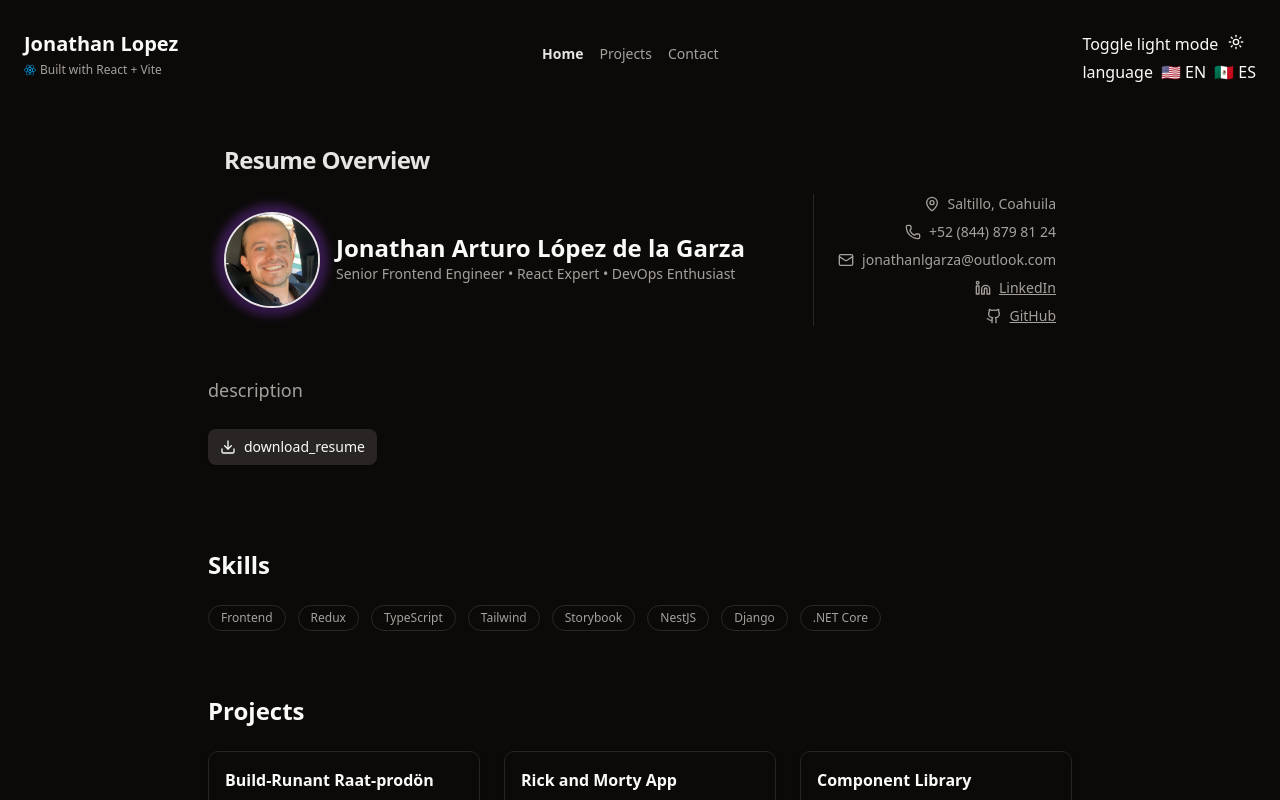
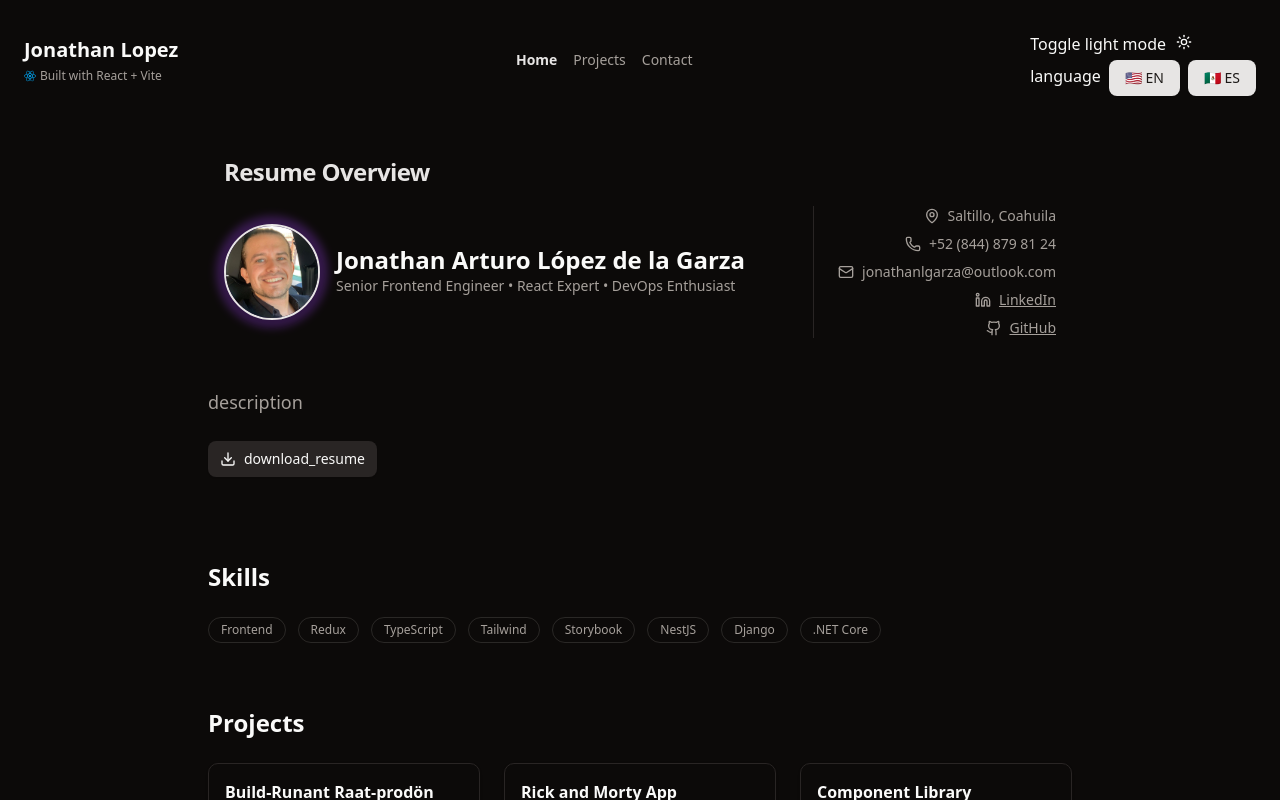
Before and after one commit to JonaLGarza/porfolio, a React (Vite) app: page / in a window 1280 px wide. Both pictures are taken after a click on the button "Go to Homepage". Shown: the top 800 px of the page. Built offline with nearby package versions, Linux system fonts and the light colour scheme.

Commit message:
added styles and basic component implementation to LanguagueSwitcher

```diff
--- a/src/components/molecules/LanguageSwitcher/LanguageSwitcher.tsx
+++ b/src/components/molecules/LanguageSwitcher/LanguageSwitcher.tsx
@@ -1,14 +1,15 @@
 import i18n from 'i18next';
 import { useTranslation } from 'react-i18next';
+import Button from '../../atoms/Button';
 
 export function LanguageSwitcher() {
   const changeLanguage = (lng: string) => i18n.changeLanguage(lng);
   const { t } = useTranslation();
   return (
     <div className="space-x-2 flex">
-      <p>{t('language')}</p>
-      <button onClick={() => changeLanguage('en')}>🇺🇸 EN</button>
-      <button onClick={() => changeLanguage('es')}>🇲🇽 ES</button>
+      <p className='self-center mb-1'>{t('language')}</p>
+      <Button className='cursor-pointer' onClick={() => changeLanguage('en')}>🇺🇸 EN</Button>
+      <Button className='cursor-pointer' onClick={() => changeLanguage('es')}>🇲🇽 ES</Button>
     </div>
   );
 }
```
